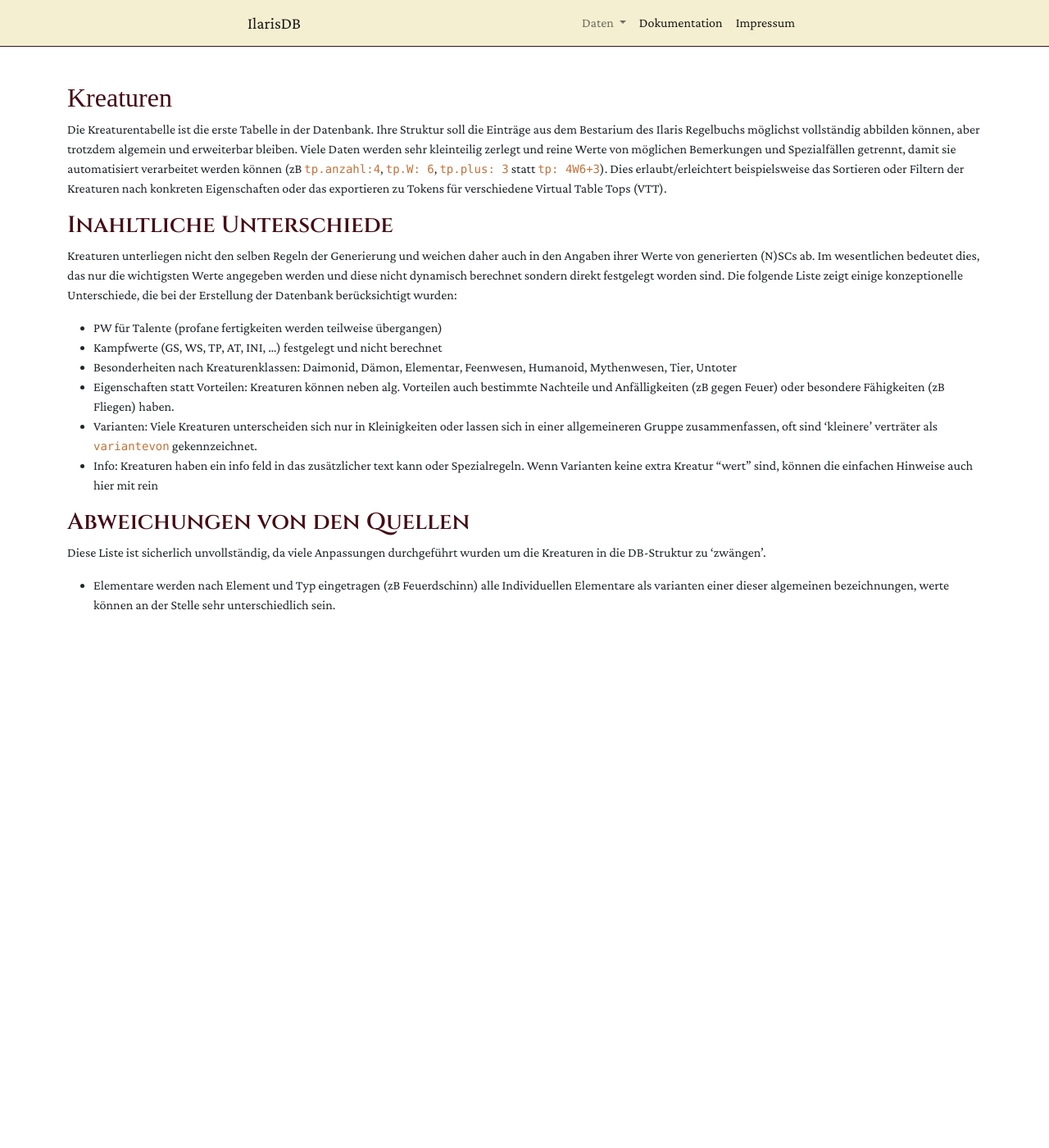
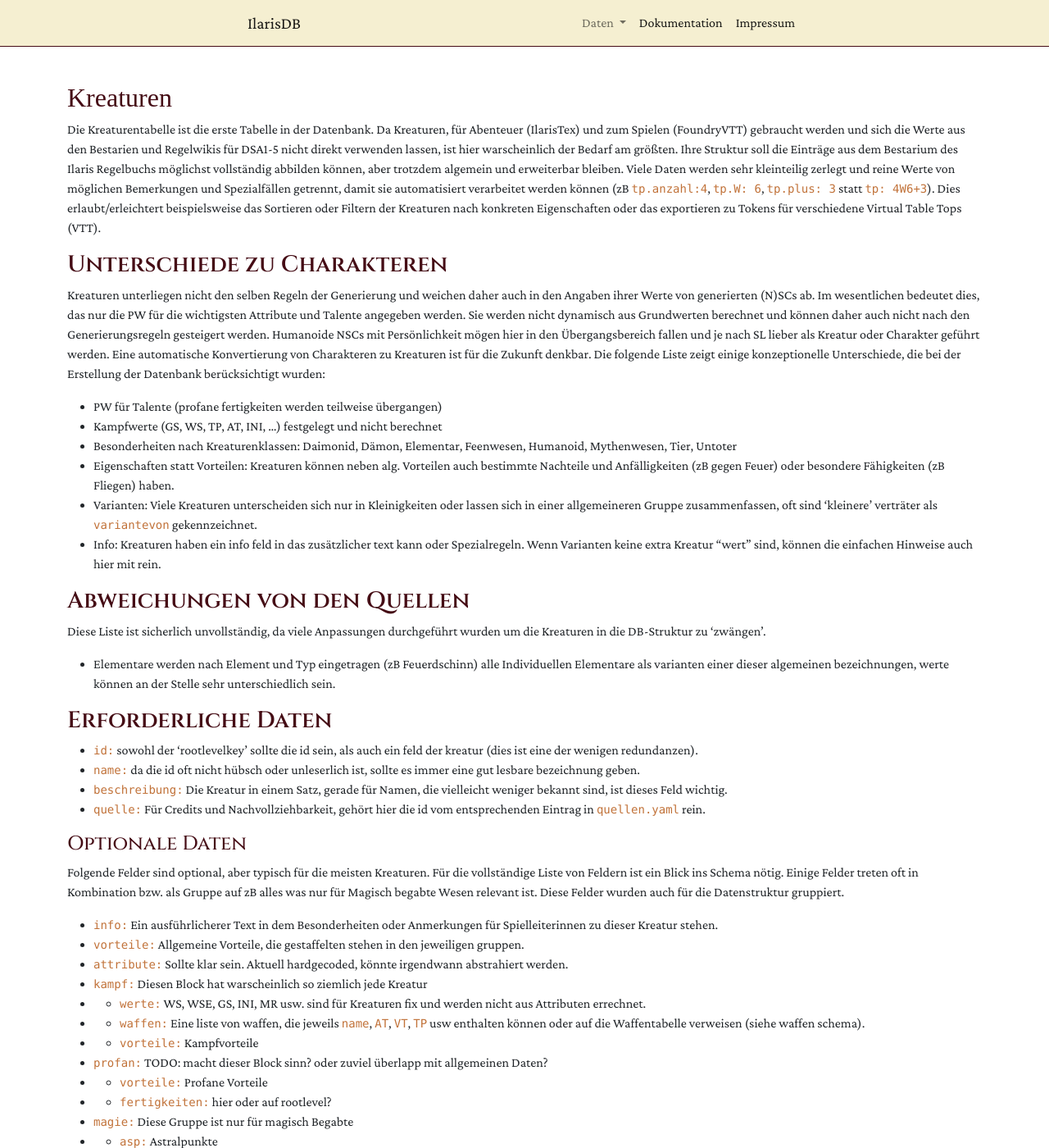
Before and after one commit to Ilaris-Tools/IlarisDB, a Jekyll site: the page built from docs/docs/db/kreaturen.md, in a window 1280 px wide and 1400 px high. Shown: the whole window at 82% size. Built offline with Jekyll 4.4.1, drawn with Linux system fonts in a browser that asks for light colours; some web fonts are replaced; our own code applies the rules of GitHub Pages for plain Markdown files; some of the changed text lies outside the part shown.

Commit message:
update docs

```diff
--- /dev/null
+++ b/docs/docs/db/kreaturen.md
@@ -0,0 +1,61 @@
+---
+permalink: /docs/db/kreaturen
+layout: default
+---
+
+## Kreaturen
+
+Die Kreaturentabelle ist die erste Tabelle in der Datenbank. Da Kreaturen, für Abenteuer (IlarisTex) und zum Spielen (FoundryVTT) gebraucht werden und sich die Werte aus den Bestarien und Regelwikis für DSA1-5 nicht direkt verwenden lassen, ist hier warscheinlich der Bedarf am größten. Ihre Struktur soll die Einträge aus dem Bestarium des Ilaris Regelbuchs möglichst vollständig abbilden können, aber trotzdem algemein und erweiterbar bleiben. Viele Daten werden sehr kleinteilig zerlegt und reine Werte von möglichen Bemerkungen und Spezialfällen getrennt, damit sie automatisiert verarbeitet werden können (zB `tp.anzahl:4`, `tp.W: 6`, `tp.plus: 3` statt `tp: 4W6+3`). Dies erlaubt/erleichtert beispielsweise das Sortieren oder Filtern der Kreaturen nach konkreten Eigenschaften oder das exportieren zu Tokens für verschiedene Virtual Table Tops (VTT).
+
+
+### Unterschiede zu Charakteren
+
+Kreaturen unterliegen nicht den selben Regeln der Generierung und weichen daher auch in den Angaben ihrer Werte von generierten (N)SCs ab. Im wesentlichen bedeutet dies, das nur die PW für die wichtigsten Attribute und Talente angegeben werden. Sie werden nicht dynamisch aus Grundwerten berechnet und können daher auch nicht nach den Generierungsregeln gesteigert werden. Humanoide NSCs mit Persönlichkeit mögen hier in den Übergangsbereich fallen und je nach SL lieber als Kreatur oder Charakter geführt werden. Eine automatische Konvertierung von Charakteren zu Kreaturen ist für die Zukunft denkbar. Die folgende Liste zeigt einige konzeptionelle Unterschiede, die bei der Erstellung der Datenbank berücksichtigt wurden:
+
+* PW für Talente (profane fertigkeiten werden teilweise übergangen)
+* Kampfwerte (GS, WS, TP, AT, INI, ...) festgelegt und nicht berechnet
+* Besonderheiten nach Kreaturenklassen: Daimonid, Dämon, Elementar, Feenwesen, Humanoid, Mythenwesen, Tier, Untoter
+*  Eigenschaften statt Vorteilen: Kreaturen können neben alg. Vorteilen auch bestimmte Nachteile und Anfälligkeiten (zB gegen Feuer) oder besondere Fähigkeiten (zB Fliegen) haben.
+* Varianten: Viele Kreaturen unterscheiden sich nur in Kleinigkeiten oder lassen sich in einer allgemeineren Gruppe zusammenfassen, oft sind 'kleinere' verträter als `variantevon` gekennzeichnet.
+* Info: Kreaturen haben ein info feld in das zusätzlicher text kann oder Spezialregeln. Wenn Varianten keine extra Kreatur "wert" sind, können die einfachen Hinweise auch hier mit rein.
+
+
+
+### Abweichungen von den Quellen
+
+Diese Liste ist sicherlich unvollständig, da viele Anpassungen durchgeführt wurden um die Kreaturen in die DB-Struktur zu 'zwängen'.
+
+* Elementare werden nach Element und Typ eingetragen (zB Feuerdschinn) alle Individuellen Elementare als varianten einer dieser algemeinen bezeichnungen, werte können an der Stelle sehr unterschiedlich sein.
+
+
+
+### Erforderliche Daten
+
+* `id:` sowohl der 'rootlevelkey' sollte die id sein, als auch ein feld der kreatur (dies ist eine der wenigen redundanzen).
+* `name:` da die id oft nicht hübsch oder unleserlich ist, sollte es immer eine gut lesbare bezeichnung geben.
+* `beschreibung:` Die Kreatur in einem Satz, gerade für Namen, die vielleicht weniger bekannt sind, ist dieses Feld wichtig.
+* `quelle:` Für Credits und Nachvollziehbarkeit, gehört hier die id vom entsprechenden Eintrag in `quellen.yaml` rein.
+
+#### Optionale Daten
+Folgende Felder sind optional, aber typisch für die meisten Kreaturen. Für die vollständige Liste von Feldern ist ein Blick ins Schema nötig.
+Einige Felder treten oft in Kombination bzw. als Gruppe auf zB alles was nur für Magisch begabte Wesen relevant ist. Diese Felder wurden auch für die Datenstruktur gruppiert.
+
+* `info:` Ein ausführlicherer Text in dem Besonderheiten oder Anmerkungen für Spielleiterinnen zu dieser Kreatur stehen.
+* `vorteile:` Allgemeine Vorteile, die gestaffelten stehen in den jeweiligen gruppen.
+* `attribute:` Sollte klar sein. Aktuell hardgecoded, könnte irgendwann abstrahiert werden.
+* `kampf:` Diesen Block hat warscheinlich so ziemlich jede Kreatur
+* * `werte:` WS, WSE, GS, INI, MR usw. sind für Kreaturen fix und werden nicht aus Attributen errechnet.
+* * `waffen:` Eine liste von waffen, die jeweils `name`, `AT`, `VT`, `TP` usw enthalten können oder auf die Waffentabelle verweisen (siehe waffen schema).
+* * `vorteile:` Kampfvorteile
+* `profan:` TODO: macht dieser Block sinn? oder zuviel überlapp mit allgemeinen Daten?
+* * `vorteile:` Profane Vorteile
+* * `fertigkeiten:` hier oder auf rootlevel?
+* `magie:` Diese Gruppe ist nur für magisch Begabte
+* * `asp:` Astralpunkte
+* * `fertigkeiten:` Darunter sind Fertigkeiten mit entsprechenden Werten und Talenten gelistet
+* * `vorteile:` Magische Vorteile..
+* `karma:` Geweihte und alles was irgendwie heilig ist...
+* * `kap:` Karmalpunkte
+* * `fertigkeiten:` ...
+* `pakt:` ...
+* * `gup:` ...
--- a/docs/docs/kreaturen.md
+++ /dev/null
@@ -1,27 +0,0 @@
----
-permalink: /docs/db/kreaturen
-layout: default
----
-
-## Kreaturen
-
-Die Kreaturentabelle ist die erste Tabelle in der Datenbank. Ihre Struktur soll die Einträge aus dem Bestarium des Ilaris Regelbuchs möglichst vollständig abbilden können, aber trotzdem algemein und erweiterbar bleiben. Viele Daten werden sehr kleinteilig zerlegt und reine Werte von möglichen Bemerkungen und Spezialfällen getrennt, damit sie automatisiert verarbeitet werden können (zB `tp.anzahl:4`, `tp.W: 6`, `tp.plus: 3` statt `tp: 4W6+3`). Dies erlaubt/erleichtert beispielsweise das Sortieren oder Filtern der Kreaturen nach konkreten Eigenschaften oder das exportieren zu Tokens für verschiedene Virtual Table Tops (VTT).
-
-### Inahltliche Unterschiede
-
-Kreaturen unterliegen nicht den selben Regeln der Generierung und weichen daher auch in den Angaben ihrer Werte von generierten (N)SCs ab. Im wesentlichen bedeutet dies, das nur die wichtigsten Werte angegeben werden und diese nicht dynamisch berechnet sondern direkt festgelegt worden sind. Die folgende Liste zeigt einige konzeptionelle Unterschiede, die bei der Erstellung der Datenbank berücksichtigt wurden:
-
-* PW für Talente (profane fertigkeiten werden teilweise übergangen)
-* Kampfwerte (GS, WS, TP, AT, INI, ...) festgelegt und nicht berechnet
-* Besonderheiten nach Kreaturenklassen: Daimonid, Dämon, Elementar, Feenwesen, Humanoid, Mythenwesen, Tier, Untoter
-*  Eigenschaften statt Vorteilen: Kreaturen können neben alg. Vorteilen auch bestimmte Nachteile und Anfälligkeiten (zB gegen Feuer) oder besondere Fähigkeiten (zB Fliegen) haben.
-* Varianten: Viele Kreaturen unterscheiden sich nur in Kleinigkeiten oder lassen sich in einer allgemeineren Gruppe zusammenfassen, oft sind 'kleinere' verträter als `variantevon` gekennzeichnet.
-* Info: Kreaturen haben ein info feld in das zusätzlicher text kann oder Spezialregeln. Wenn Varianten keine extra Kreatur "wert" sind, können die einfachen Hinweise auch hier mit rein
-
-
-
-### Abweichungen von den Quellen
-
-Diese Liste ist sicherlich unvollständig, da viele Anpassungen durchgeführt wurden um die Kreaturen in die DB-Struktur zu 'zwängen'.
-
-* Elementare werden nach Element und Typ eingetragen (zB Feuerdschinn) alle Individuellen Elementare als varianten einer dieser algemeinen bezeichnungen, werte können an der Stelle sehr unterschiedlich sein.
```
Also changed, not shown: docs/docs/datenbank.md (+16 -1 lines), skripte/validate.py (added, +18 -0 lines), README.md, docs/docs/db/charaktere.md (added).
